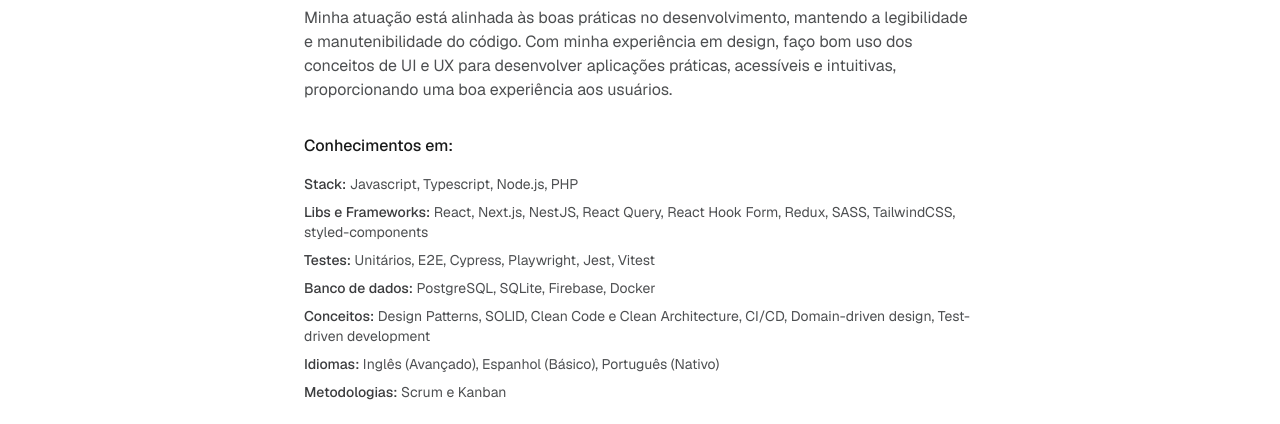
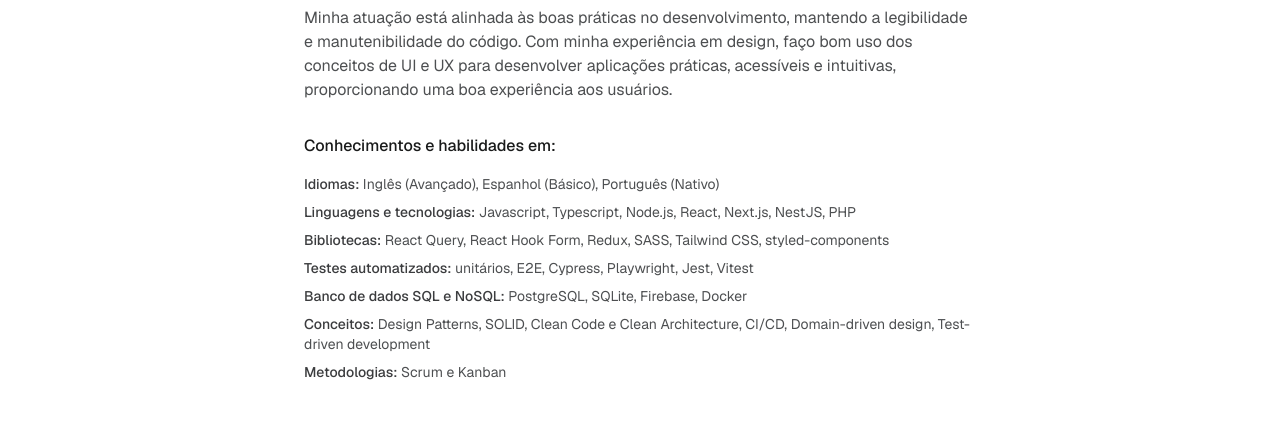
Before and after one commit to julianosill/portfolio, a Next.js app: page / in a window 1280 px wide. Shown: the part 1080-1504 px from the top of the page. Built offline with nearby package versions, Linux system fonts and the light colour scheme; no server answers.

Commit message:
docs: add resume to career section and update about-me infos

```diff
--- a/src/app/(home)/_about/knowledge.tsx
+++ b/src/app/(home)/_about/knowledge.tsx
@@ -4,26 +4,34 @@
   return (
     <div className="pt-8">
       <Animate delay={0.15} as="h3" className="font-medium text-strong">
-        Conhecimentos em:
+        Conhecimentos e habilidades em:
       </Animate>
       <Animate delay={0.2} as="ul" className="space-y-2 pt-4 text-sm">
         <li>
-          <span className="font-medium text-highlighted">Stack:</span>{' '}
-          Javascript, Typescript, Node.js, PHP
+          <span className="font-medium text-highlighted">Idiomas:</span> Inglês
+          (Avançado), Espanhol (Básico), Português (Nativo)
         </li>
         <li>
           <span className="font-medium text-highlighted">
-            Libs e Frameworks:
+            Linguagens e tecnologias:
           </span>{' '}
-          React, Next.js, NestJS, React Query, React Hook Form, Redux, SASS,
-          TailwindCSS, styled-components
+          Javascript, Typescript, Node.js, React, Next.js, NestJS, PHP
         </li>
         <li>
-          <span className="font-medium text-highlighted">Testes:</span>{' '}
-          Unitários, E2E, Cypress, Playwright, Jest, Vitest
+          <span className="font-medium text-highlighted">Bibliotecas:</span>{' '}
+          React Query, React Hook Form, Redux, SASS, Tailwind CSS,
+          styled-components
         </li>
         <li>
-          <span className="font-medium text-highlighted">Banco de dados:</span>{' '}
+          <span className="font-medium text-highlighted">
+            Testes automatizados:
+          </span>{' '}
+          unitários, E2E, Cypress, Playwright, Jest, Vitest
+        </li>
+        <li>
+          <span className="font-medium text-highlighted">
+            Banco de dados SQL e NoSQL:
+          </span>{' '}
           PostgreSQL, SQLite, Firebase, Docker
         </li>
         <li>
@@ -31,10 +39,7 @@
           Design Patterns, SOLID, Clean Code e Clean Architecture, CI/CD,
           Domain-driven design, Test-driven development
         </li>
-        <li>
-          <span className="font-medium text-highlighted">Idiomas:</span> Inglês
-          (Avançado), Espanhol (Básico), Português (Nativo)
-        </li>
+
         <li>
           <span className="font-medium text-highlighted">Metodologias:</span>{' '}
           Scrum e Kanban
--- a/src/app/(home)/_career/additional.tsx
+++ b/src/app/(home)/_career/additional.tsx
@@ -1,3 +1,4 @@
+import { FileText } from 'lucide-react'
 import { SiLinkedin } from 'react-icons/si'
 
 import { Animate } from '@/components/animate'
@@ -10,13 +11,18 @@
       className="mt-8 flex gap-4 rounded-lg bg-card px-5 py-4 max-md:flex-col md:mt-12 md:items-center"
     >
       <p className="flex-1 text-sm">
-        Confira meu perfil completo e cursos complementares no LinkedIn.
+        Confira meu perfil, trajetória completa e cursos complementares no
+        LinkedIn.
       </p>
       <div className="flex flex-wrap gap-4">
         <Button href="https://www.linkedin.com/in/julianosill">
           <SiLinkedin className="size-4" />
           Ver LinkedIn
         </Button>
+        <Button href="/Juliano_Sill---Curriculo.pdf">
+          <FileText className="size-4" />
+          Baixar CV
+        </Button>
       </div>
     </Animate>
   )
--- a/src/utils/data/companies.ts
+++ b/src/utils/data/companies.ts
@@ -8,7 +8,7 @@
     type: 'Terceirizado / Remoto',
     position: 'Web Designer e Desenvolvedor Front-End',
     description:
-      'Focado na criação de layouts e protótipos para sites institucionais, utilizando Figma, e na aplicação destes em Wordpress, desenvolvendo temas em PHP.',
+      'Focado na criação de layouts e protótipos para sites institucionais, utilizando Figma, e no desenvolvimento destes sites em Wordpress, trabalhando com HTML, CSS, Javascript, Tailwind CSS e PHP.',
     tools: ['Figma', 'Wordpress', 'Javascript', 'PHP', 'Tailwind CSS', 'SASS'],
   },
   {
```
Also changed, not shown: 1 other file (tests, documents, lock files or other folders).
